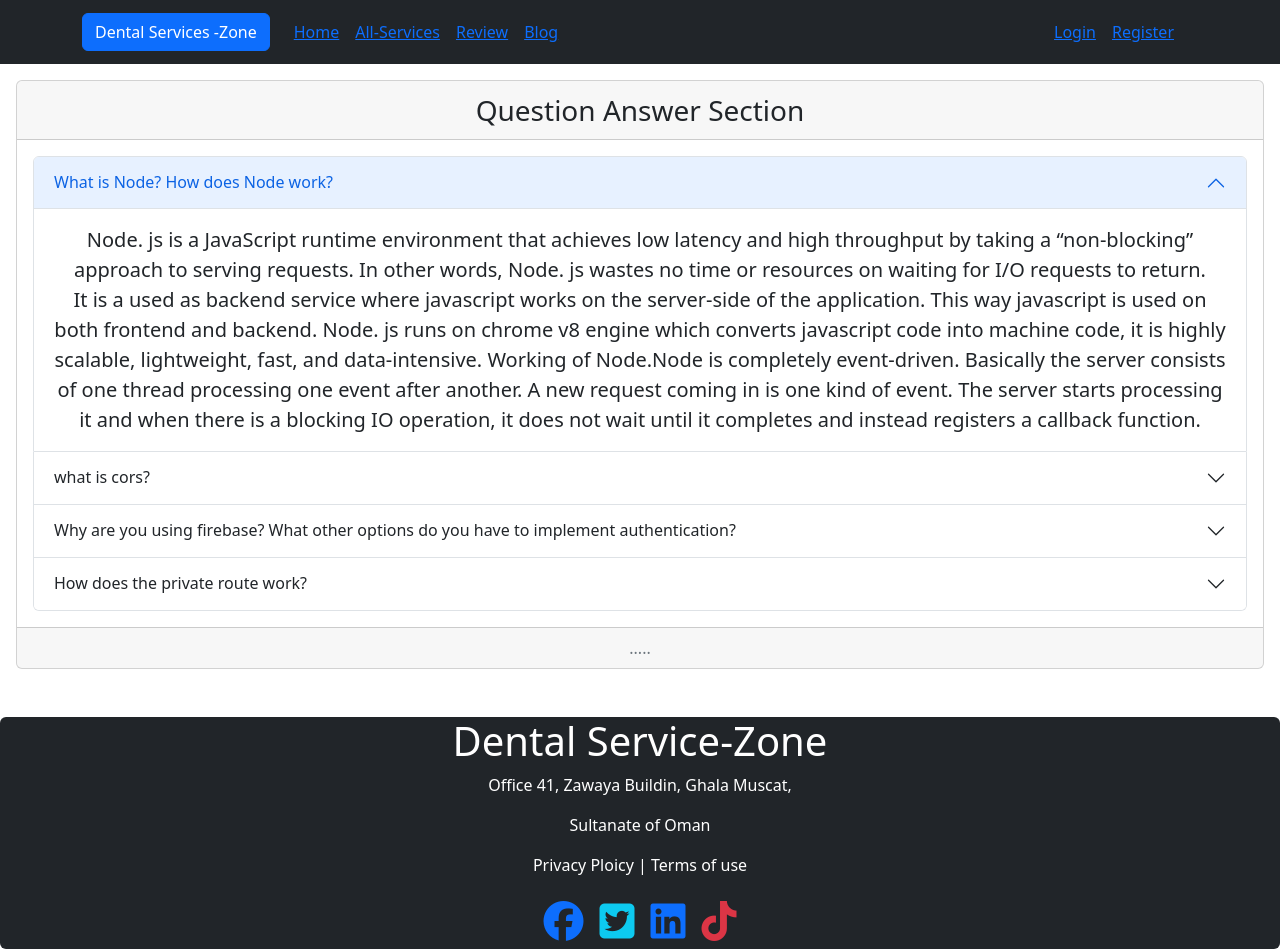
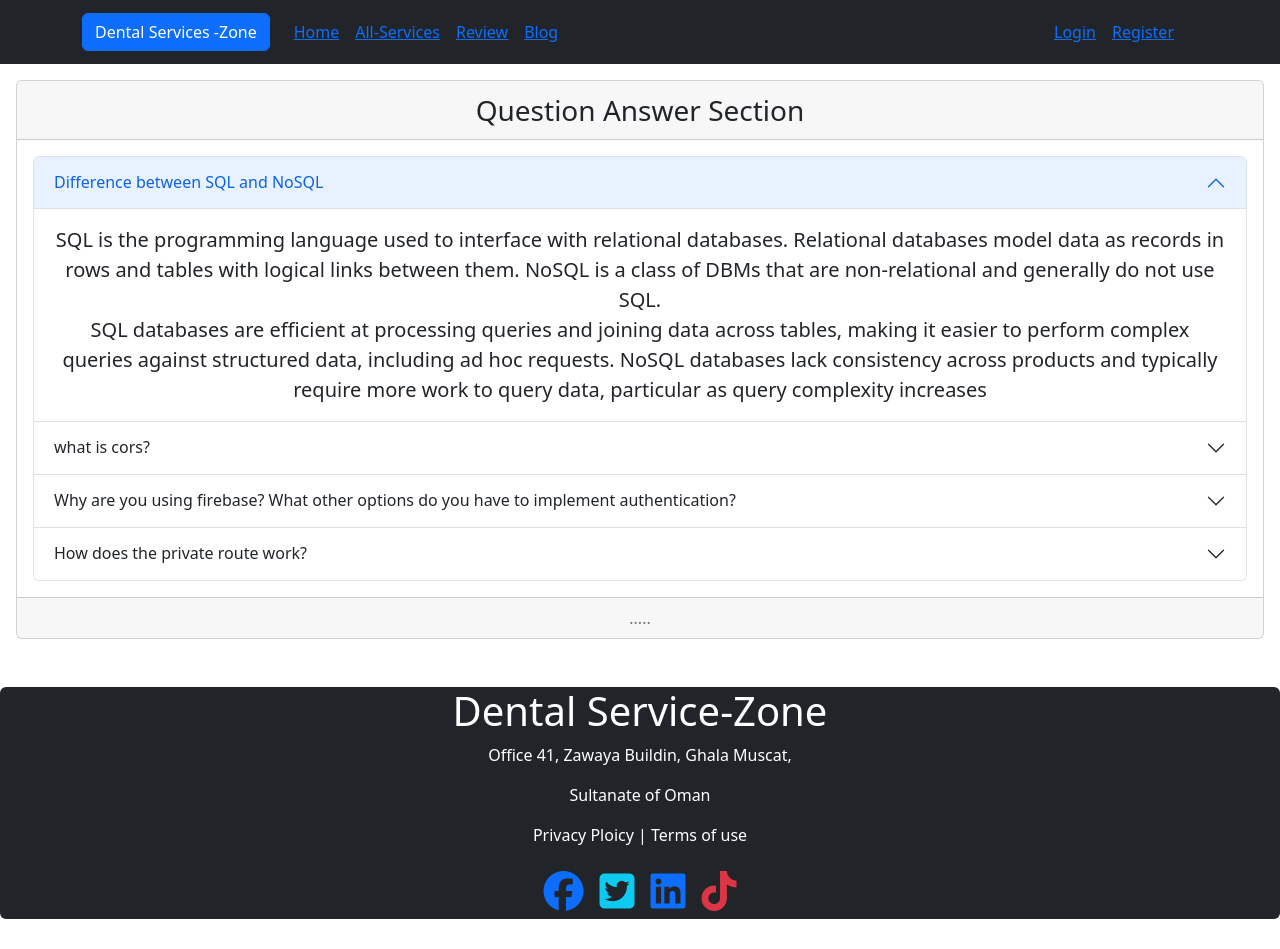
Before and after one commit to sohelrana2250/service-review-client-side-11, a React (Create React App) app: page /blog in a window 1280 px wide. After the commit the page ends 919 px from the top, so only its background shows below. Built offline with nearby package versions, Linux system fonts and the light colour scheme; no server answers.

Commit message:
commit-11

```diff
--- a/src/components/Blog/Blog.js
+++ b/src/components/Blog/Blog.js
@@ -13,12 +13,12 @@ const Blog = () => {
                     <Card.Text>
                         <Accordion defaultActiveKey={['0']} alwaysOpen>
                             <Accordion.Item eventKey="0">
-                                <Accordion.Header>What is Node? How does Node work?</Accordion.Header>
+                                <Accordion.Header>Difference between SQL and NoSQL</Accordion.Header>
                                 <Accordion.Body>
                                     <Card.Text className='fs-5'>
-                                        Node. js is a JavaScript runtime environment that achieves low latency and high throughput by taking a “non-blocking” approach to serving requests. In other words, Node. js wastes no time or resources on waiting for I/O requests to return.
+                                        SQL is the programming language used to interface with relational databases. Relational databases model data as records in rows and tables with logical links between them. NoSQL is a class of DBMs that are non-relational and generally do not use SQL.
 
-                                        <Card.Text>It is a used as backend service where javascript works on the server-side of the application. This way javascript is used on both frontend and backend. Node. js runs on chrome v8 engine which converts javascript code into machine code, it is highly scalable, lightweight, fast, and data-intensive. Working of Node.Node is completely event-driven. Basically the server consists of one thread processing one event after another. A new request coming in is one kind of event. The server starts processing it and when there is a blocking IO operation, it does not wait until it completes and instead registers a callback function.</Card.Text>
+                                        <Card.Text>SQL databases are efficient at processing queries and joining data across tables, making it easier to perform complex queries against structured data, including ad hoc requests. NoSQL databases lack consistency across products and typically require more work to query data, particular as query complexity increases</Card.Text>
 
 
                                     </Card.Text>
```
